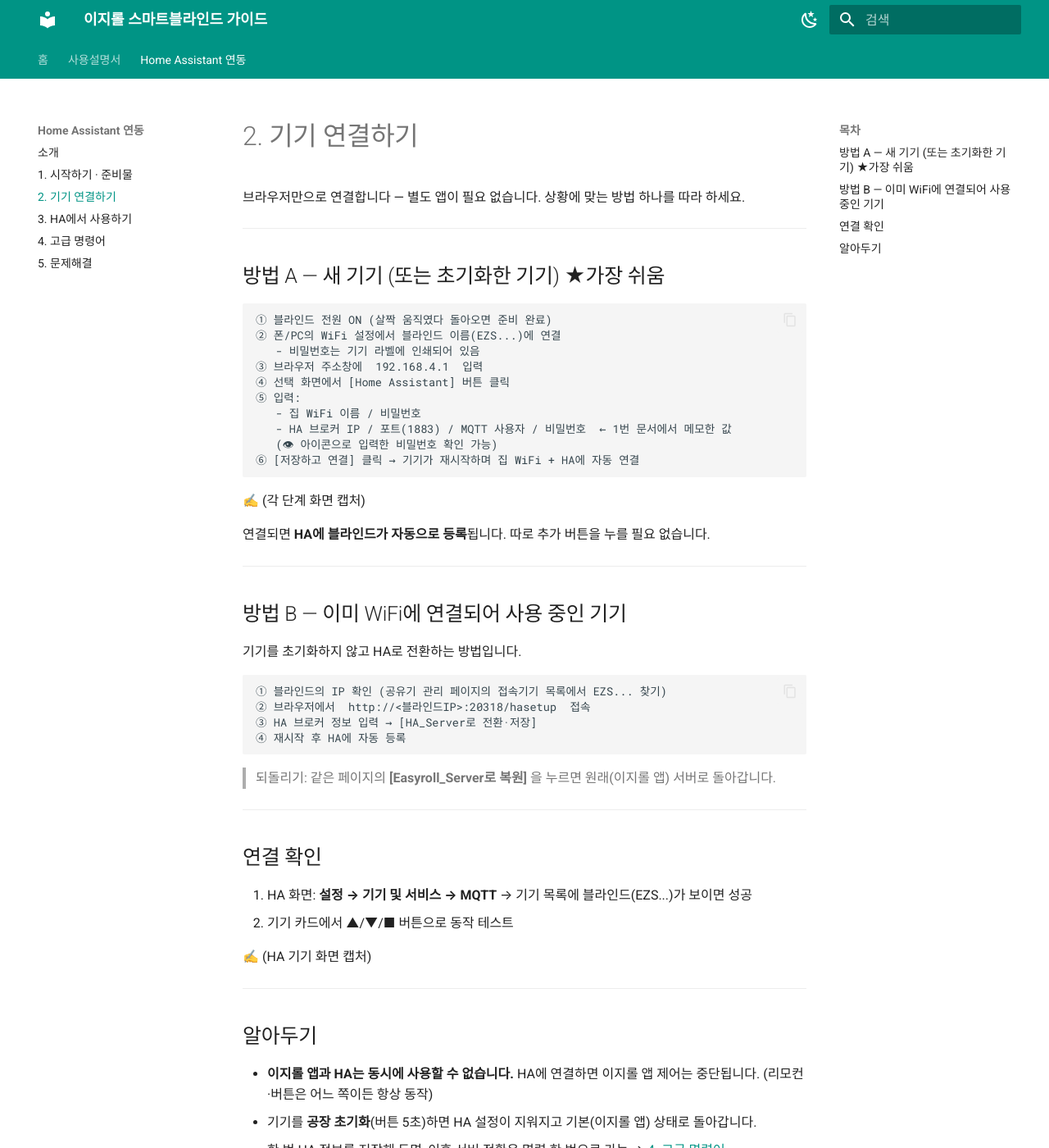
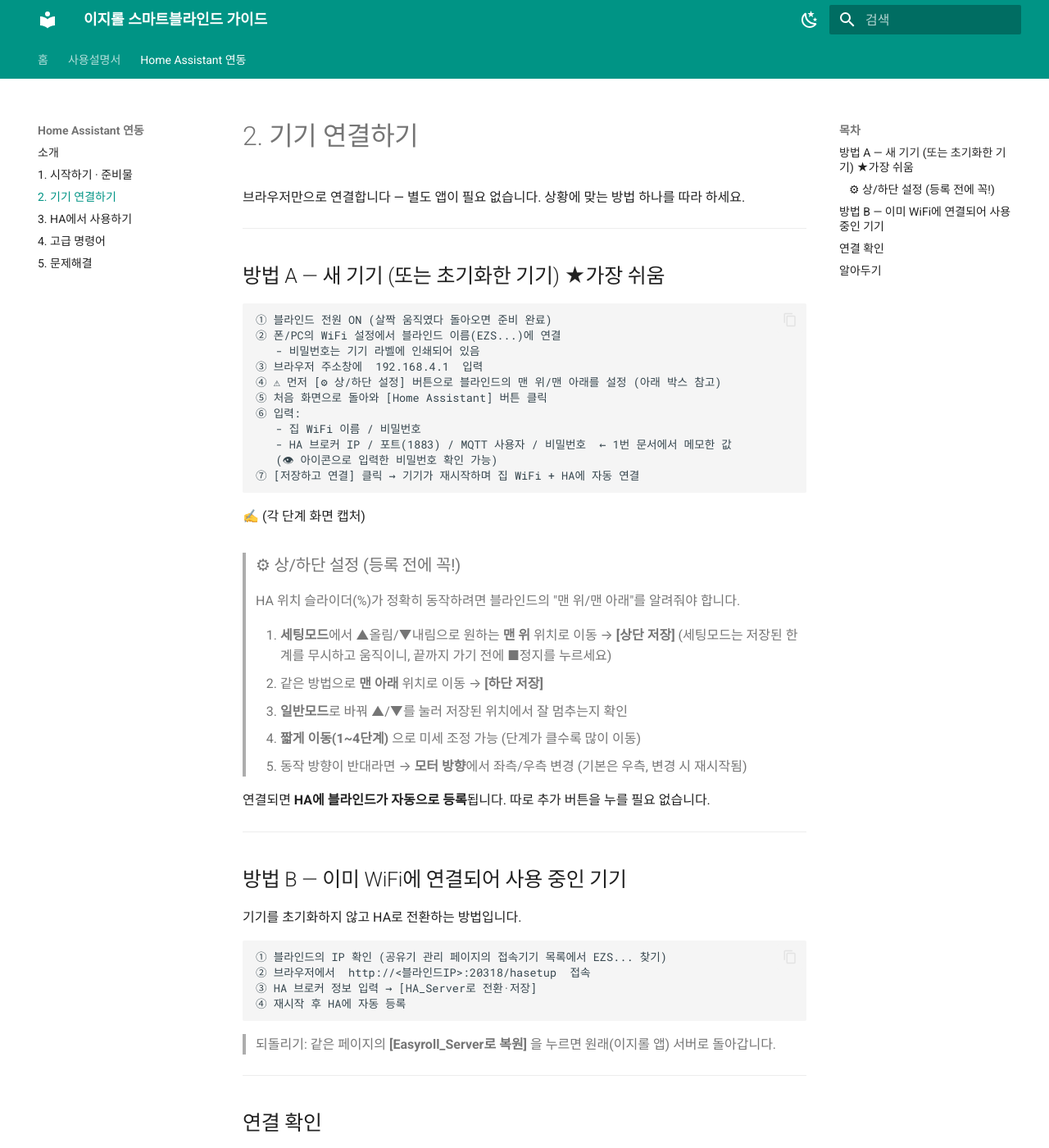
Before and after one commit to easyroll/easyroll.github.io, an MkDocs documentation site: the page built from docs/ha/02_기기_연결하기.md, in a window 1280 px wide and 1400 px high. Shown: the whole window at 82% size. Built offline with MkDocs 1.6.1 and Material for MkDocs 9.7.7, drawn with Linux system fonts in a browser that asks for light colours.

Commit message:
docs: add web limit-setup step to HA connection guide (v2.9.8 /limitsetup)
Co-Authored-By: Claude Opus 4.8 <noreply@anthropic.com>

````diff
--- a/docs/ha/02_기기_연결하기.md
+++ b/docs/ha/02_기기_연결하기.md
@@ -11,15 +11,26 @@
 ② 폰/PC의 WiFi 설정에서 블라인드 이름(EZS...)에 연결
    - 비밀번호는 기기 라벨에 인쇄되어 있음
 ③ 브라우저 주소창에  192.168.4.1  입력
-④ 선택 화면에서 [Home Assistant] 버튼 클릭
-⑤ 입력:
+④ ⚠ 먼저 [⚙ 상/하단 설정] 버튼으로 블라인드의 맨 위/맨 아래를 설정 (아래 박스 참고)
+⑤ 처음 화면으로 돌아와 [Home Assistant] 버튼 클릭
+⑥ 입력:
    - 집 WiFi 이름 / 비밀번호
    - HA 브로커 IP / 포트(1883) / MQTT 사용자 / 비밀번호  ← 1번 문서에서 메모한 값
    (👁 아이콘으로 입력한 비밀번호 확인 가능)
-⑥ [저장하고 연결] 클릭 → 기기가 재시작하며 집 WiFi + HA에 자동 연결
+⑦ [저장하고 연결] 클릭 → 기기가 재시작하며 집 WiFi + HA에 자동 연결
 ```
 
 ✍️ (각 단계 화면 캡처)
+
+> ### ⚙ 상/하단 설정 (등록 전에 꼭!)
+> HA 위치 슬라이더(%)가 정확히 동작하려면 블라인드의 "맨 위/맨 아래"를 알려줘야 합니다.
+>
+> 1. **세팅모드**에서 ▲올림/▼내림으로 원하는 **맨 위** 위치로 이동 → **[상단 저장]**
+>    (세팅모드는 저장된 한계를 무시하고 움직이니, 끝까지 가기 전에 ■정지를 누르세요)
+> 2. 같은 방법으로 **맨 아래** 위치로 이동 → **[하단 저장]**
+> 3. **일반모드**로 바꿔 ▲/▼를 눌러 저장된 위치에서 잘 멈추는지 확인
+> 4. **짧게 이동(1~4단계)** 으로 미세 조정 가능 (단계가 클수록 많이 이동)
+> 5. 동작 방향이 반대라면 → **모터 방향**에서 좌측/우측 변경 (기본은 우측, 변경 시 재시작됨)
 
 연결되면 **HA에 블라인드가 자동으로 등록**됩니다. 따로 추가 버튼을 누를 필요 없습니다.
 
````
